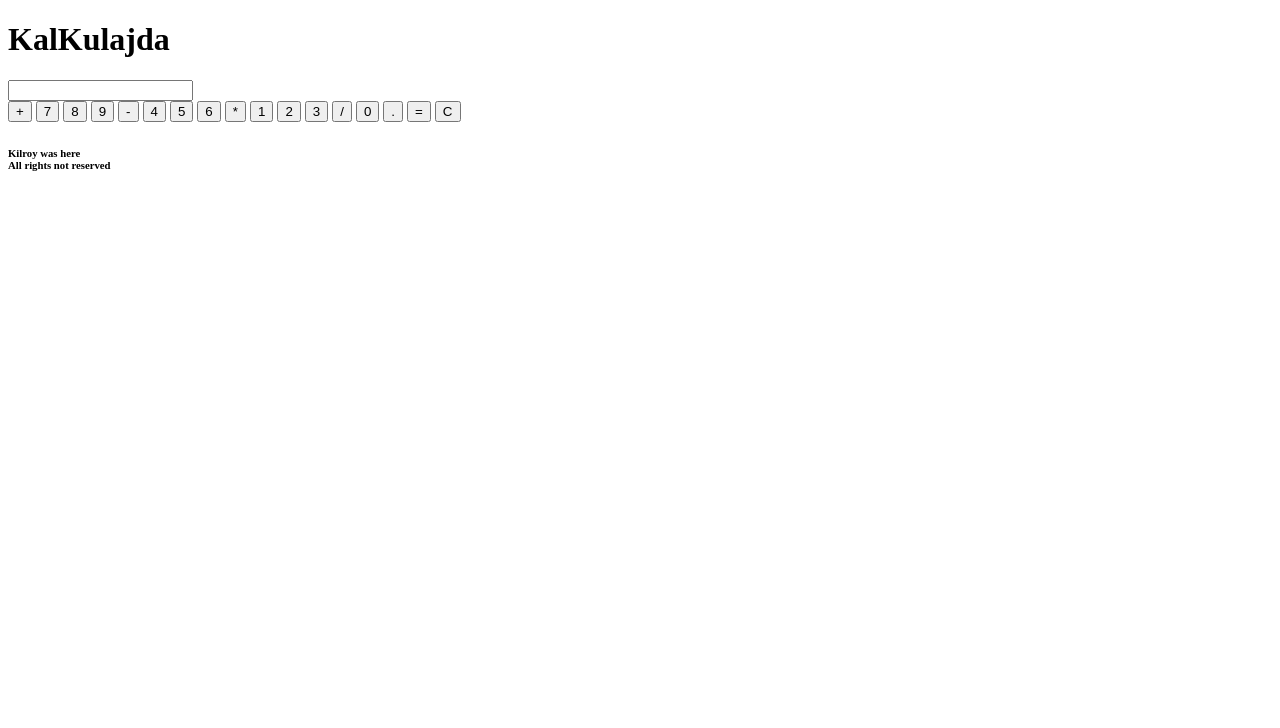
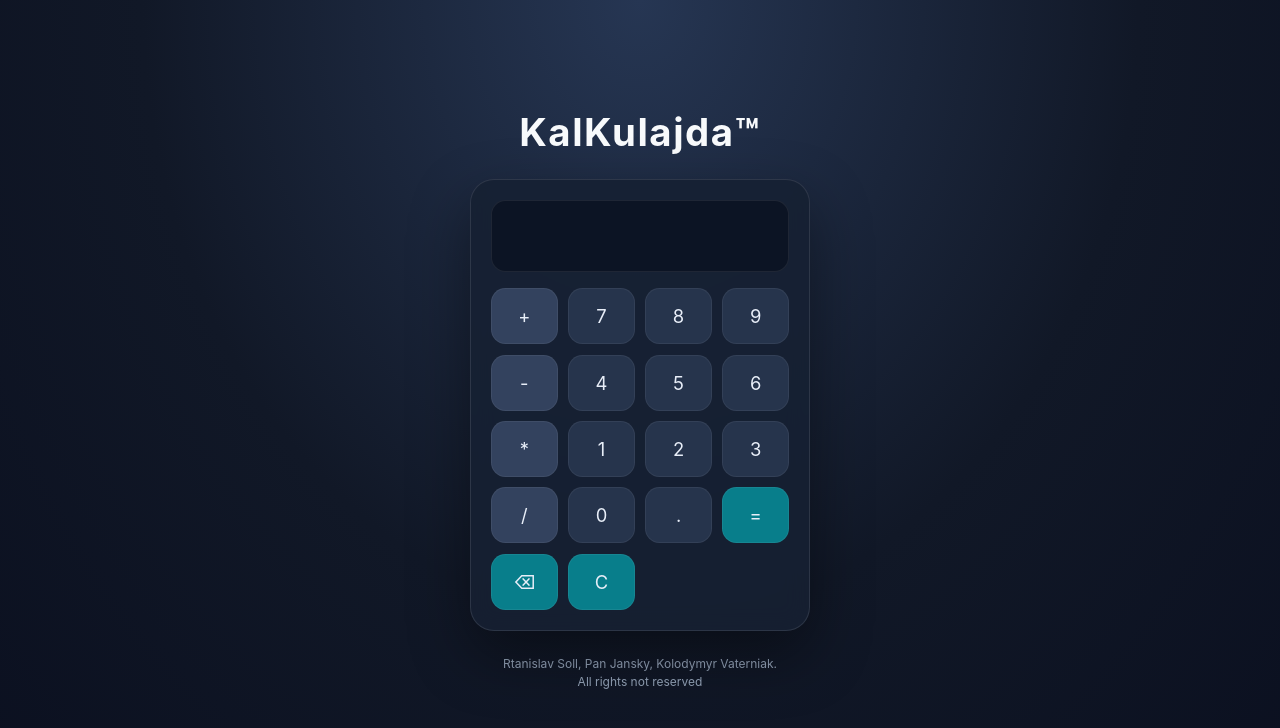
Before and after one commit to WhiteSidus/JavaScript-Calculator, a plain HTML site: page index.html in a window 1280 px wide. Drawn offline with Linux system fonts and the light colour scheme.

Commit message:
JS and CSS

```diff
--- a/index.html
+++ b/index.html
@@ -5,37 +5,38 @@
     <meta name="viewport" content="width=device-width, initial-scale=1.0">
     <title>www.Webová kalkulačka.cz</title>
     <link rel="stylesheet" href="styles/style.css">
-    <script src="Js/script.js"></script>
+    <script src="Js/script.js" defer></script>
 </head>
 <body>
     <header>
-        <h1>KalKulajda</h1>
+        <h1>KalKulajda™</h1>
     </header>
     <div id="calculator">
         <input id="display" readonly>
         <div id="keys">
-            <button onclick="appendToDisplay('+')">+</button>
-            <button onclick="appendToDisplay('7')">7</button>
-            <button onclick="appendToDisplay('8')">8</button>
-            <button onclick="appendToDisplay('9')">9</button>
-            <button onclick="appendToDisplay('-')">-</button>
-            <button onclick="appendToDisplay('4')">4</button>
-            <button onclick="appendToDisplay('5')">5</button>
-            <button onclick="appendToDisplay('6')">6</button>
-            <button onclick="appendToDisplay('*')">*</button>
-            <button onclick="appendToDisplay('1')">1</button>
-            <button onclick="appendToDisplay('2')">2</button>
-            <button onclick="appendToDisplay('3')">3</button>
-            <button onclick="appendToDisplay('/')">/</button>
-            <button onclick="appendToDisplay('0')">0</button>
-            <button onclick="appendToDisplay('.')">.</button>
+            <button onclick="appendValue('+')">+</button>
+            <button onclick="appendValue('7')">7</button>
+            <button onclick="appendValue('8')">8</button>
+            <button onclick="appendValue('9')">9</button>
+            <button onclick="appendValue('-')">-</button>
+            <button onclick="appendValue('4')">4</button>
+            <button onclick="appendValue('5')">5</button>
+            <button onclick="appendValue('6')">6</button>
+            <button onclick="appendValue('*')">*</button>
+            <button onclick="appendValue('1')">1</button>
+            <button onclick="appendValue('2')">2</button>
+            <button onclick="appendValue('3')">3</button>
+            <button onclick="appendValue('/')">/</button>
+            <button onclick="appendValue('0')">0</button>
+            <button onclick="appendValue('.')">.</button>
 
-            <button onclick="Calculate()">=</button>
+            <button onclick="calculate()">=</button>
+            <button onclick="deleteLast()">⌫</button>
             <button onclick="clearDisplay()">C</button>
         </div>
     </div>
     <footer>
-        <h6>Kilroy was here <br> All rights not reserved</h6>
+        <h6>Rtanislav Soll, Pan Jansky, Kolodymyr Vaterniak. <br> All rights not reserved</h6>
     </footer>
 </body>
 </html>
--- a/styles/style.css
+++ b/styles/style.css
@@ -0,0 +1,115 @@
+* {
+    box-sizing: border-box;
+}
+
+body {
+    min-height: 100vh;
+    margin: 0;
+    display: flex;
+    flex-direction: column;
+    align-items: center;
+    justify-content: center;
+    gap: 1.5rem;
+    padding: 2rem 1rem;
+    color: #e8eef8;
+    background: radial-gradient(ellipse at top, #263653 0%, #111827 55%, #0b1020 100%);
+    font-family: Inter, "Segoe UI", sans-serif;
+}
+
+header,
+footer {
+    text-align: center;
+}
+
+h1 {
+    margin: 0;
+    color: #f8fafc;
+    font-size: clamp(1.8rem, 5vw, 2.4rem);
+    letter-spacing: 0.04em;
+}
+
+#calculator {
+    width: min(100%, 340px);
+    padding: 1.25rem;
+    border: 1px solid rgba(255, 255, 255, 0.1);
+    border-radius: 1.5rem;
+    background: rgba(22, 32, 51, 0.88);
+    box-shadow: 0 24px 60px rgba(0, 0, 0, 0.4);
+    backdrop-filter: blur(12px);
+}
+
+#display {
+    width: 100%;
+    height: 4.5rem;
+    margin-bottom: 1rem;
+    padding: 0 1rem;
+    border: 1px solid rgba(255, 255, 255, 0.08);
+    border-radius: 0.9rem;
+    outline: none;
+    background: #0c1424;
+    color: #f8fafc;
+    font: inherit;
+    font-size: 2rem;
+    text-align: right;
+}
+
+#keys {
+    display: grid;
+    grid-template-columns: repeat(4, minmax(0, 1fr));
+    gap: 0.65rem;
+}
+
+#keys button {
+    min-height: 3.5rem;
+    border: 1px solid rgba(255, 255, 255, 0.06);
+    border-radius: 0.9rem;
+    background: #26344c;
+    color: #e8eef8;
+    cursor: pointer;
+    font: inherit;
+    font-size: 1.15rem;
+    transition: background-color 140ms ease, transform 140ms ease;
+}
+
+#keys button:hover {
+    background: #354765;
+}
+
+#keys button:active {
+    transform: scale(0.96);
+}
+
+#keys button:focus-visible {
+    outline: 2px solid #67e8f9;
+    outline-offset: 2px;
+}
+
+#keys button:nth-child(4n + 1) {
+    background: #33425e;
+}
+
+#keys button:nth-child(4n + 1):hover {
+    background: #435777;
+}
+
+#keys button:nth-last-child(-n + 3) {
+    background: #087e8b;
+}
+
+#keys button:nth-last-child(-n + 3):hover {
+    background: #0b9ba8;
+}
+
+footer h6 {
+    margin: 0;
+    color: #94a3b8;
+    font-size: 0.75rem;
+    font-weight: 400;
+    line-height: 1.5;
+}
+
+@media (prefers-reduced-motion: reduce) {
+    #keys button {
+        transition: none;
+    }
+}
```
